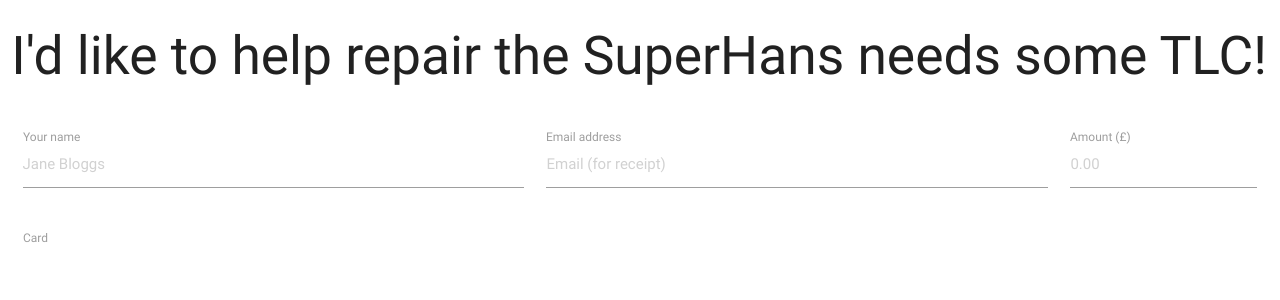
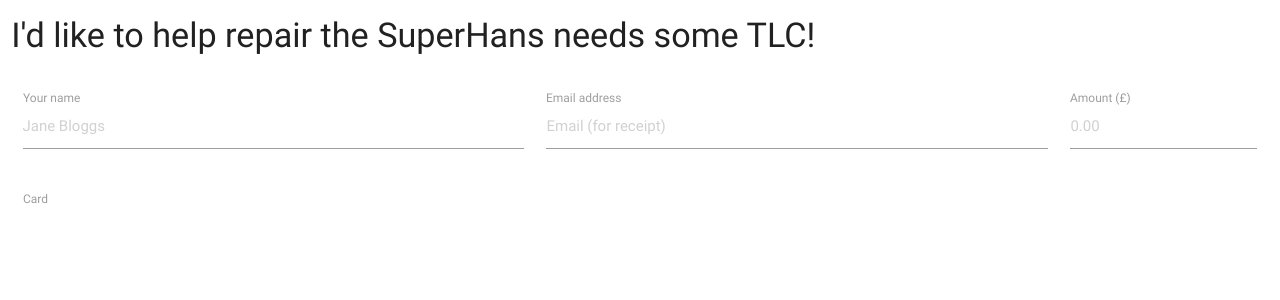
Before and after one commit to superhansrepair/superhansrepair.github.io, a Jekyll site: the page built from form.html, in a window 1280 px wide. Shown: the top 300 px of the page. Built offline with Jekyll 4.4.1, drawn with Linux system fonts in a browser that asks for light colours.

```diff
--- a/_includes/payment-form.html
+++ b/_includes/payment-form.html
@@ -2,7 +2,7 @@
   <form class="col s12">
     <div class="row">
         <input id="description" type="hidden" name = "description" class="validate">
-        <h2>I'd like to help repair the {{page.title}}</h2>
+        <h4>I'd like to help repair the {{page.title}}</h4>
     </div>
     <div class="row">
       <div class="input-field col s5">
```
